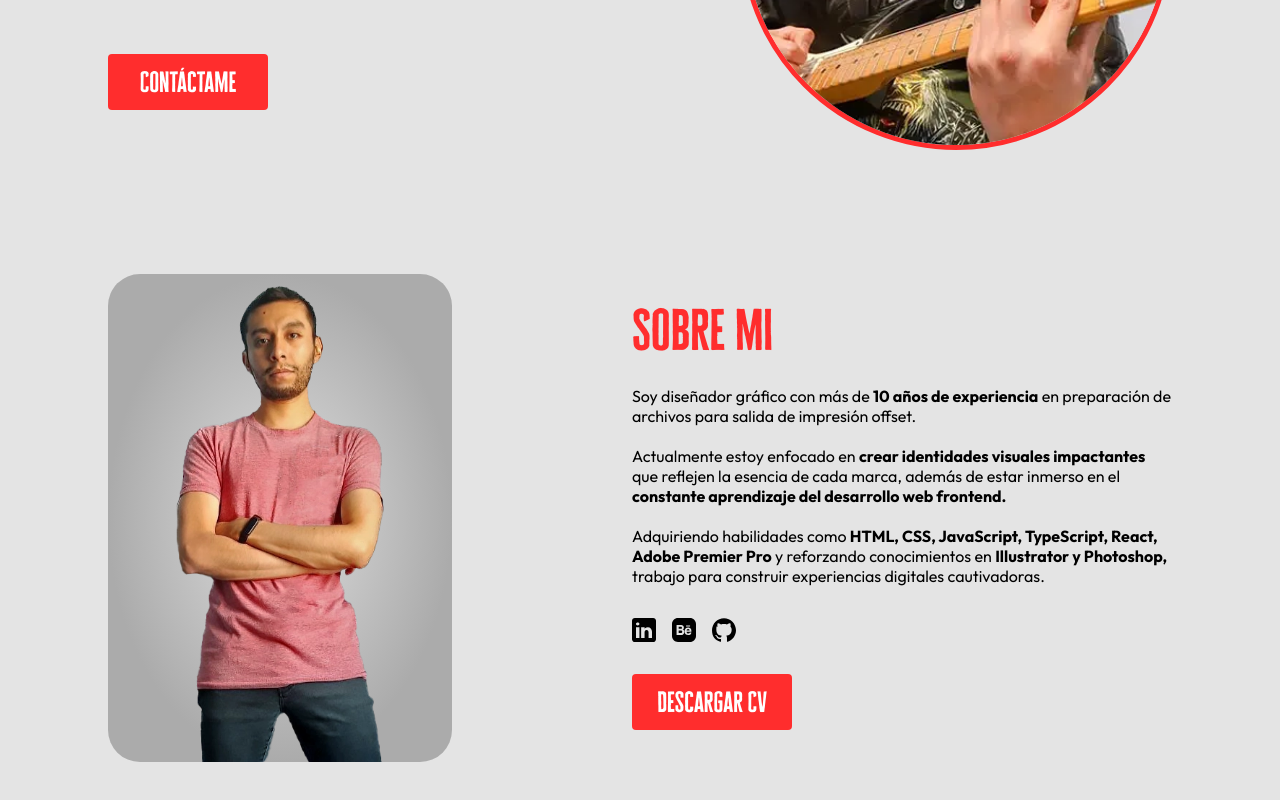
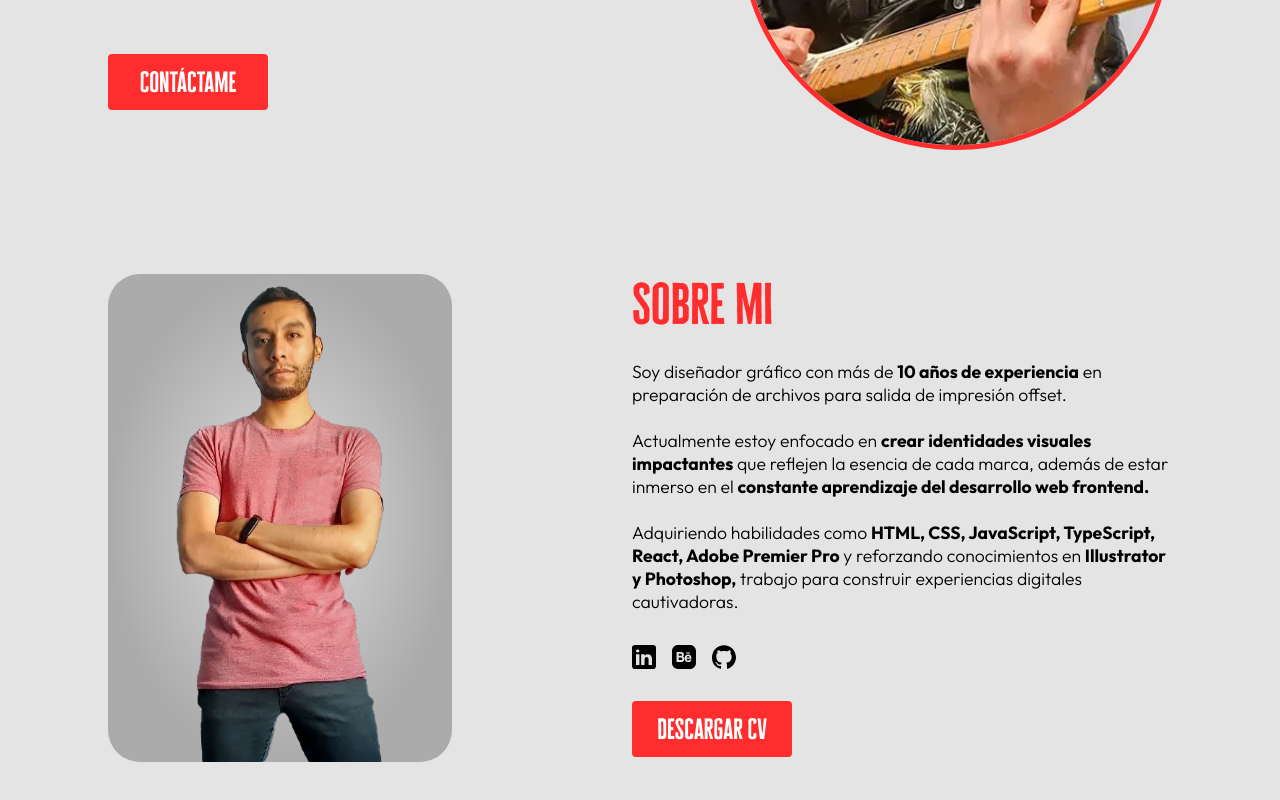
Before and after one commit to AlanPinhon/ap-portfolio, a React (Vite) app: page / in a window 1280 px wide. Shown: the part 474-1274 px from the top of the page. Built offline with nearby package versions, Linux system fonts and the light colour scheme.

Commit message:
chore: cv added to portfolio

```diff
--- a/src/components/AboutMe/AboutMe.tsx
+++ b/src/components/AboutMe/AboutMe.tsx
@@ -1,6 +1,7 @@
 import AlanPhoto from '../../assets/img/ap-photos/about-me-photo.webp';
 import { SocialMediaLinks } from '../SocialMediaLinks/SocialMediaLinks';
 import { ContactButton } from '../ContactButton/ContactButton';
+import CV from '../../assets/cv/alan-pinon-cv-2024.pdf';
 import './AboutMeStyles.css';
 
 export const AboutMe = () => (
@@ -25,7 +26,7 @@ export const AboutMe = () => (
         Photoshop,</strong> trabajo para construir experiencias digitales cautivadoras.
       </p>
       <SocialMediaLinks/>
-      <ContactButton className="contact-btn" href='#' download='Alan_Piñón_CV.pdf'>Descargar CV</ContactButton>
+      <ContactButton className="contact-btn" href={CV} download='Alan Piñón CV.pdf'>Descargar CV</ContactButton>
     </div>
   </section>
 )
--- a/src/components/AboutMe/AboutMeStyles.css
+++ b/src/components/AboutMe/AboutMeStyles.css
@@ -26,8 +26,9 @@
   flex-direction: column;
   gap: 2rem;
 
-  & .subtitle-section {
-    width: 75%;
+  & .about-me-text {
+    font-size: var(--about-me-size);
+    font-weight: var(--outfit-light);
   }
 
 }
--- a/src/index.css
+++ b/src/index.css
@@ -38,7 +38,7 @@
   --title-size: 3rem;
   --subtitle-size: 2rem;
   --hero-text-size: 1.5rem;
-  --paragraph-size: 1rem;
+  --about-me-size: 1.1rem;
   --links-size: 1rem;
 }
 
```
Also changed, not shown: 1 other file (tests, documents, lock files or other folders).
